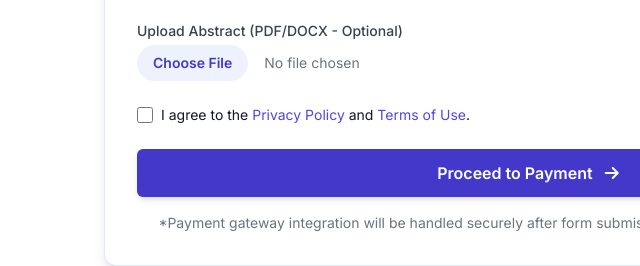
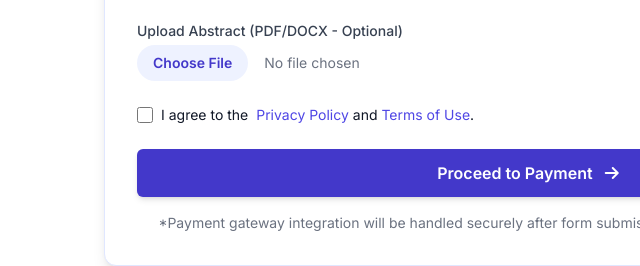
Before and after one commit to saurabhsg99/imrs-workshop1, a plain HTML site: page frontend/index.html in a window 1280 px wide. Shown: the part 4220-4486 px from the top of the page, 112-752 px from the left. Drawn offline with nearby package versions, Linux system fonts and the light colour scheme.

Commit message:
Add files via upload

```diff
--- a/frontend/index.html
+++ b/frontend/index.html
@@ -14,7 +14,7 @@
     <link
       href="https://fonts.googleapis.com/css2?family=Inter:wght@300;400;500;600;700&display=swap"
       rel="stylesheet" />
-    <link rel="stylesheet" href="style.css">
+    <link rel="stylesheet" href="style.css" />
   </head>
   <body class="text-gray-800 bg-gray-50">
     <!-- Navigation Bar -->
@@ -551,20 +551,20 @@
                 required />
               <label for="terms" class="block ml-2 text-sm text-gray-900">
                 I agree to the
-                <a
-                  href="#"
+              </label>
+              <div class="block ml-2 text-sm text-gray-900">
+                <span
                   onclick="openModal('privacyPolicyModal')"
-                  class="text-indigo-600 hover:underline"
-                  >Privacy Policy</a
+                  class="text-indigo-600 hover:underline cursor-pointer">
+                  Privacy Policy</span
                 >
                 and
-                <a
-                  href="#"
+                <span
                   onclick="openModal('termsOfUseModal')"
-                  class="text-indigo-600 hover:underline"
-                  >Terms of Use</a
+                  class="text-indigo-600 hover:underline cursor-pointer">
+                  Terms of Use</span
                 >.
-              </label>
+              </div>
             </div>
             <button
               type="submit"
@@ -1032,7 +1032,7 @@
             <h3 class="mb-6 text-2xl font-semibold text-center text-indigo-700">
               Send Us a Query
             </h3>
-            <form class="space-y-6">
+            <form id="queryForm" class="space-y-6">
               <div>
                 <label
                   for="query-name"
@@ -1042,7 +1042,7 @@
                 <input
                   type="text"
                   id="query-name"
-                  name="name"
+                  name="query-name"
                   class="block w-full px-4 py-2 mt-1 border border-gray-300 rounded-md shadow-sm focus:ring-indigo-500 focus:border-indigo-500 sm:text-sm"
                   required />
               </div>
@@ -1055,7 +1055,7 @@
                 <input
                   type="email"
                   id="query-email"
-                  name="email"
+                  name="query-email"
                   class="block w-full px-4 py-2 mt-1 border border-gray-300 rounded-md shadow-sm focus:ring-indigo-500 focus:border-indigo-500 sm:text-sm"
                   required />
               </div>
@@ -1067,7 +1067,7 @@
                 >
                 <textarea
                   id="query-message"
-                  name="message"
+                  name="query-message"
                   rows="4"
                   class="block w-full px-4 py-2 mt-1 border border-gray-300 rounded-md shadow-sm focus:ring-indigo-500 focus:border-indigo-500 sm:text-sm"
                   required></textarea>
@@ -1078,6 +1078,7 @@
                 Send Message <i class="ml-2 fas fa-paper-plane"></i>
               </button>
             </form>
+            <p id="queryStatus" class="hidden mt-4 text-sm"></p>
           </div>
         </div>
         <!-- Google Maps Embed Placeholder -->
```
